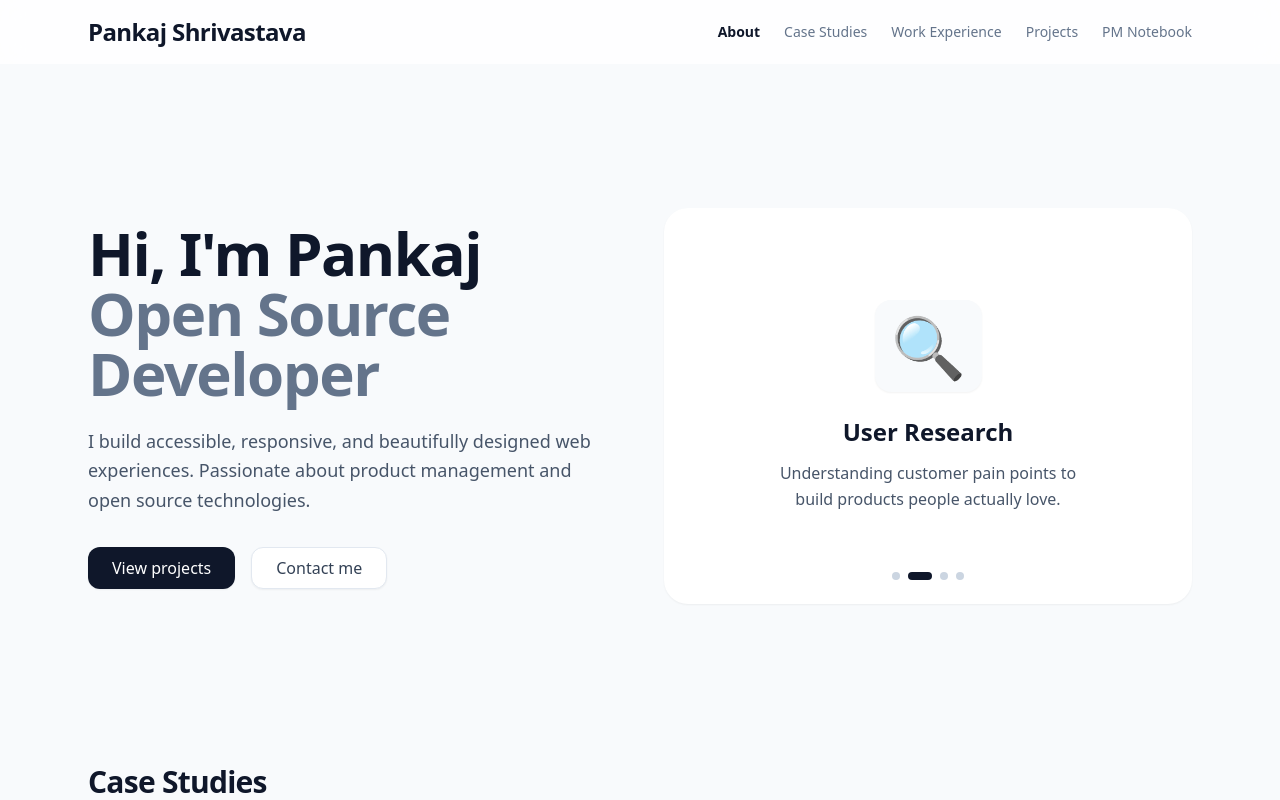
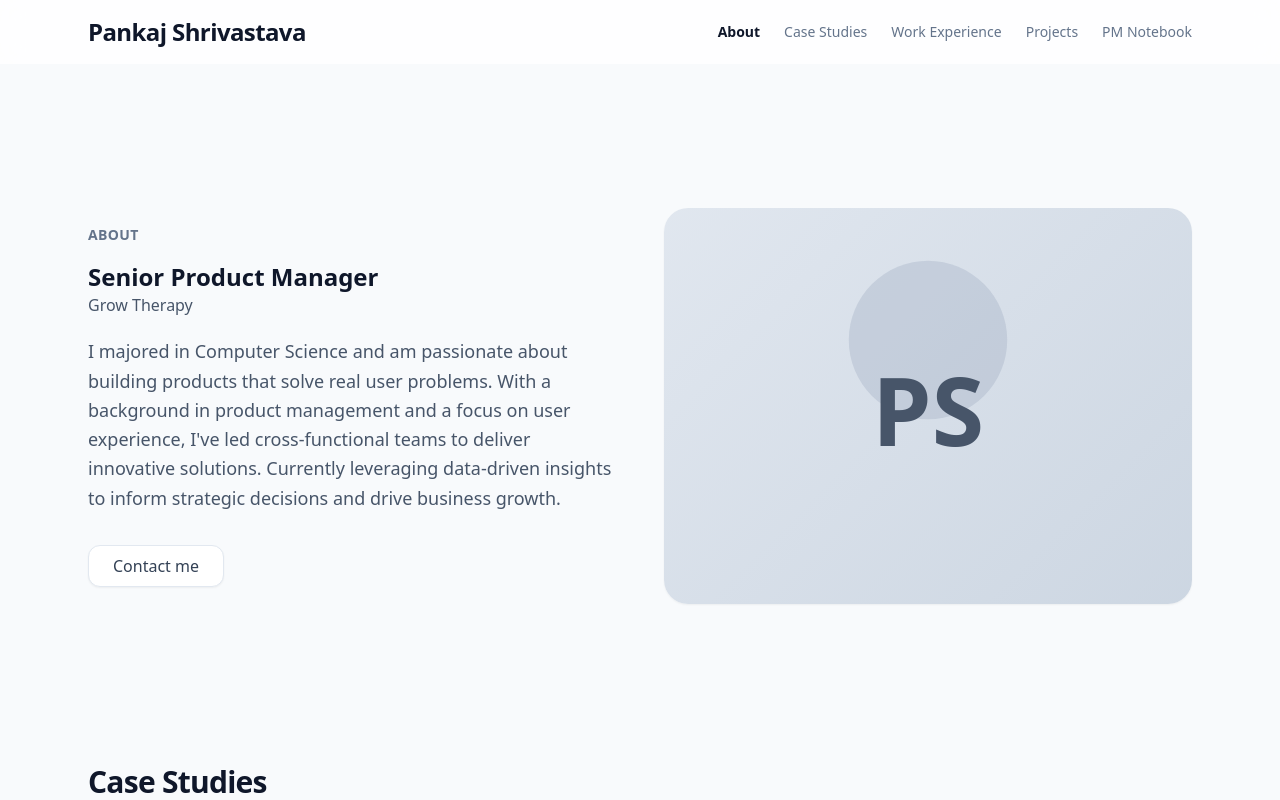
Before and after one commit to Pankaj-Shrivastava/my-portfolio-project, a React (Vite) app: page / in a window 1280 px wide. Shown: the top 800 px of the page. Built offline with nearby package versions, Linux system fonts and the light colour scheme; the HTML template or start-up script is replaced by a standard one.

Commit message:
modifying hero

```diff
--- a/src/components/Hero.jsx
+++ b/src/components/Hero.jsx
@@ -1,63 +1,26 @@
-import React, { useState, useEffect } from 'react'
+import React from 'react'
 
 export default function Hero() {
-  const [currentSlide, setCurrentSlide] = useState(0);
-
-  const slides = [
-    { id: 1, title: 'Product Strategy', desc: 'Aligning vision with execution to drive business growth and user value.', icon: '🎯' },
-    { id: 2, title: 'User Research', desc: 'Understanding customer pain points to build products people actually love.', icon: '🔍' },
-    { id: 3, title: 'Agile Delivery', desc: 'Iterating rapidly, removing blockers, and delivering value continuously.', icon: '⚡' },
-    { id: 4, title: 'Data Analytics', desc: 'Making informed, objective decisions driven by core metrics and KPIs.', icon: '📊' }
-  ];
-
-  useEffect(() => {
-    const timer = setInterval(() => {
-      setCurrentSlide((prev) => (prev + 1) % slides.length);
-    }, 4000); // Rotates every 4 seconds
-    return () => clearInterval(timer);
-  }, [slides.length]);
 
   return (
     <section className="grid grid-cols-1 lg:grid-cols-2 gap-12 items-center py-10 md:py-20">
-      <div>
-        <h1 className="text-4xl sm:text-5xl lg:text-6xl font-extrabold text-slate-900 tracking-tight leading-tight">Hi, I'm Pankaj <br /><span className="text-slate-500">Open Source Developer</span></h1>
-        <p className="mt-6 text-lg text-slate-600 max-w-xl leading-relaxed">I build accessible, responsive, and beautifully designed web experiences. Passionate about product management and open source technologies.</p>
-        <div className="mt-8 flex flex-wrap gap-4">
-          <button className="px-6 py-3 bg-slate-900 hover:bg-black text-white font-medium rounded-xl shadow-sm hover:shadow-md transition-all duration-300">View projects</button>
-          <button className="px-6 py-3 bg-white border border-slate-200 hover:border-slate-300 hover:bg-slate-50 text-slate-700 font-medium rounded-xl shadow-sm transition-all duration-300">Contact me</button>
+      <div className="order-first lg:order-last">
+        <div className="w-full aspect-square md:aspect-[4/3] bg-white rounded-3xl border border-slate-200 shadow-sm relative overflow-hidden">
+          <img
+            src="/images/profile-placeholder.svg"
+            alt="Pankaj Shrivastava"
+            className="w-full h-full object-cover"
+          />
         </div>
       </div>
-      <div className="order-first lg:order-last">
-        <div className="w-full aspect-square md:aspect-[4/3] bg-white rounded-3xl flex items-center justify-center border border-slate-200 shadow-sm relative overflow-hidden">
-
-          {/* Slides */}
-          {slides.map((slide, index) => (
-            <div
-              key={slide.id}
-              className={`absolute inset-0 p-8 flex flex-col items-center justify-center text-center transition-all duration-700 ease-in-out ${
-                index === currentSlide ? 'opacity-100 translate-x-0' : 'opacity-0 translate-x-8'
-              }`}
-            >
-              <span className="text-6xl mb-6 bg-slate-50 p-4 rounded-2xl border border-slate-100 shadow-sm">{slide.icon}</span>
-              <h3 className="text-2xl font-bold text-slate-900 mb-3">{slide.title}</h3>
-              <p className="text-slate-600 leading-relaxed max-w-xs">{slide.desc}</p>
-            </div>
-          ))}
-
-          {/* Dots Indicator */}
-          <div className="absolute bottom-6 flex gap-2 z-10">
-            {slides.map((_, idx) => (
-              <button
-                key={idx}
-                onClick={() => setCurrentSlide(idx)}
-                className={`h-2 rounded-full transition-all duration-300 ${
-                  currentSlide === idx ? 'w-6 bg-slate-900' : 'w-2 bg-slate-300 hover:bg-slate-400'
-                }`}
-                aria-label={`Go to slide ${idx + 1}`}
-              />
-            ))}
-          </div>
-        </div>
+      <div className="flex flex-col justify-center">
+        <p className="text-sm font-semibold text-slate-500 uppercase tracking-wide mb-4">About</p>
+        <h2 className="text-2xl font-bold text-slate-900 mb-1">Senior Product Manager</h2>
+        <p className="text-slate-600 font-medium mb-6">Grow Therapy</p>
+        <p className="text-lg text-slate-600 leading-relaxed max-w-xl mb-8">
+          I majored in Computer Science and am passionate about building products that solve real user problems. With a background in product management and a focus on user experience, I've led cross-functional teams to deliver innovative solutions. Currently leveraging data-driven insights to inform strategic decisions and drive business growth.
+        </p>
+        <button className="px-6 py-3 bg-white border border-slate-200 hover:border-slate-300 hover:bg-slate-50 text-slate-700 font-medium rounded-xl shadow-sm transition-all duration-300 w-fit">Contact me</button>
       </div>
     </section>
   )
```
Also changed, not shown: public/images/profile-placeholder.svg (added).
